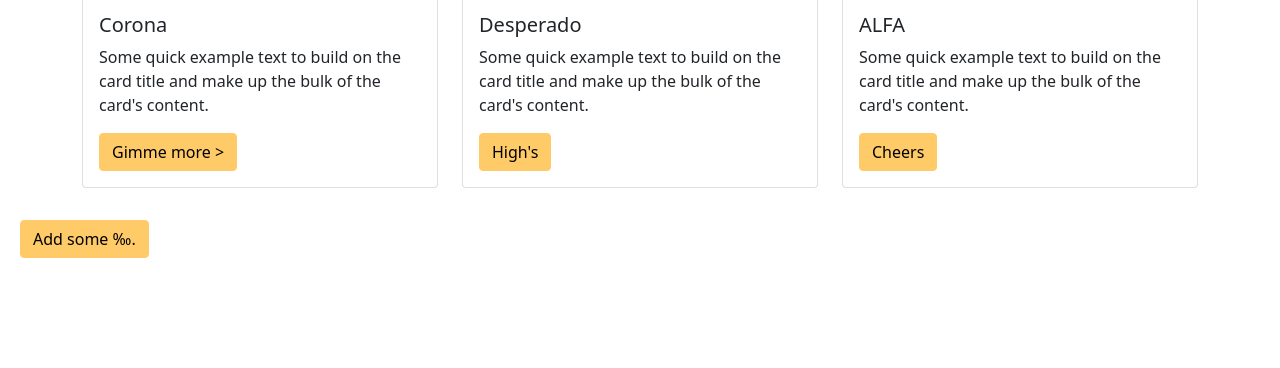
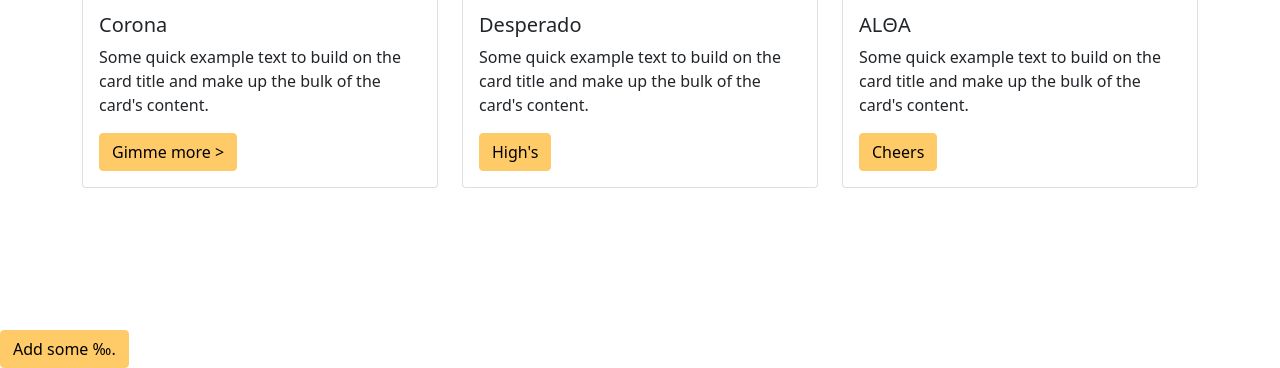
Before and after one commit to sweisz/saftladen, a website built with webpack: page src/index.html in a window 1280 px wide. Shown: the part 432-800 px from the top of the page. Built offline with nearby package versions, Linux system fonts and the light colour scheme.

Commit message:
Layout fix. Insert a Greek char

```diff
--- a/src/index.html
+++ b/src/index.html
@@ -18,8 +18,6 @@
       <p>The best supersaft in town.</p>
       <input type="text" placeholder="Search here." />
     </main>
-    <footer>
-      <p></p>
 
     <section>
       <div class="container">
@@ -34,8 +32,8 @@
               <div class="card-body">
                 <h5 class="card-title">Corona</h5>
                 <p class="card-text">
-                    Some quick example text to build on the card title and make
-                    up the bulk of the card's content.
+                  Some quick example text to build on the card title and make up
+                  the bulk of the card's content.
                 </p>
                 <a href="#" class="btn btn-primary">Gimme more ></a>
               </div>
@@ -52,8 +50,8 @@
               <div class="card-body">
                 <h5 class="card-title">Desperado</h5>
                 <p class="card-text">
-                    Some quick example text to build on the card title and make
-                    up the bulk of the card's content.
+                  Some quick example text to build on the card title and make up
+                  the bulk of the card's content.
                 </p>
                 <a href="#" class="btn btn-primary">High's</a>
               </div>
@@ -68,10 +66,10 @@
                 alt="..."
               />
               <div class="card-body">
-                  <h5 class="card-title">ALFA</h5>
+                <h5 class="card-title">AL&Theta;A</h5>
                 <p class="card-text">
-                    Some quick example text to build on the card title and make
-                    up the bulk of the card's content.
+                  Some quick example text to build on the card title and make up
+                  the bulk of the card's content.
                 </p>
                 <a href="#" class="btn btn-primary">Cheers</a>
               </div>
@@ -80,6 +78,8 @@
         </div>
       </div>
     </section>
+
+    <footer class="fixed-bottom">
       <div style="margin-top: 2em">
         <button type="button" class="btn btn-primary" onclick="stop()">
           Add some &permil;.
@@ -87,6 +87,7 @@
       </div>
     </footer>
   </body>
+
   <script>
     function stop() {
       alert("Do not Drink & Drive.");
--- a/src/styles.scss
+++ b/src/styles.scss
@@ -12,3 +12,6 @@
 body {
   padding: 20px;
 }
+section {
+  margin-top: 1em;
+}
```
Lines whose indentation alone changed are shown as unchanged.
